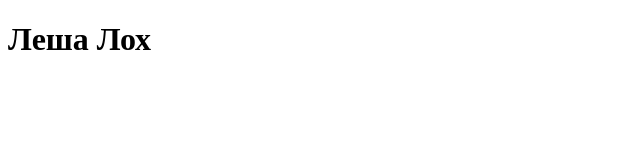
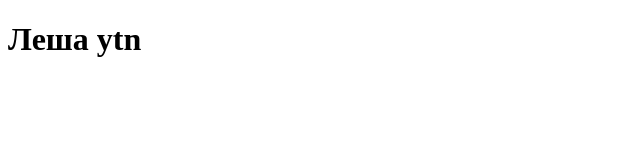
Before and after one commit to DekuSCB/site, a plain HTML site: page index.html in a window 1280 px wide. Shown: the full height of the page, 0-640 px from the left. Drawn offline with Linux system fonts and the light colour scheme.

Commit message:
/ебаный рот

```diff
--- a/index.html
+++ b/index.html
@@ -8,7 +8,7 @@
 </head>
 <body>
 
-    <h1>Леша Лох</h1>
+    <h1>Леша ytn</h1>
 
 </body>
 </html>
```
